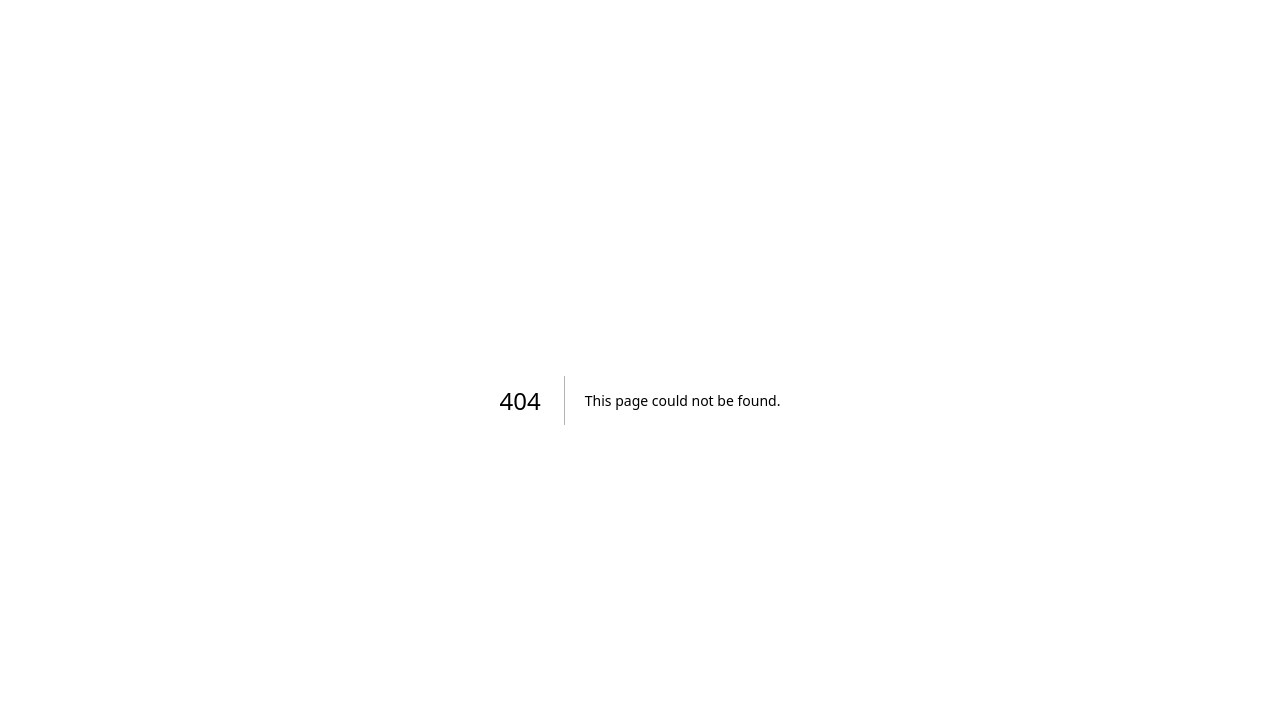
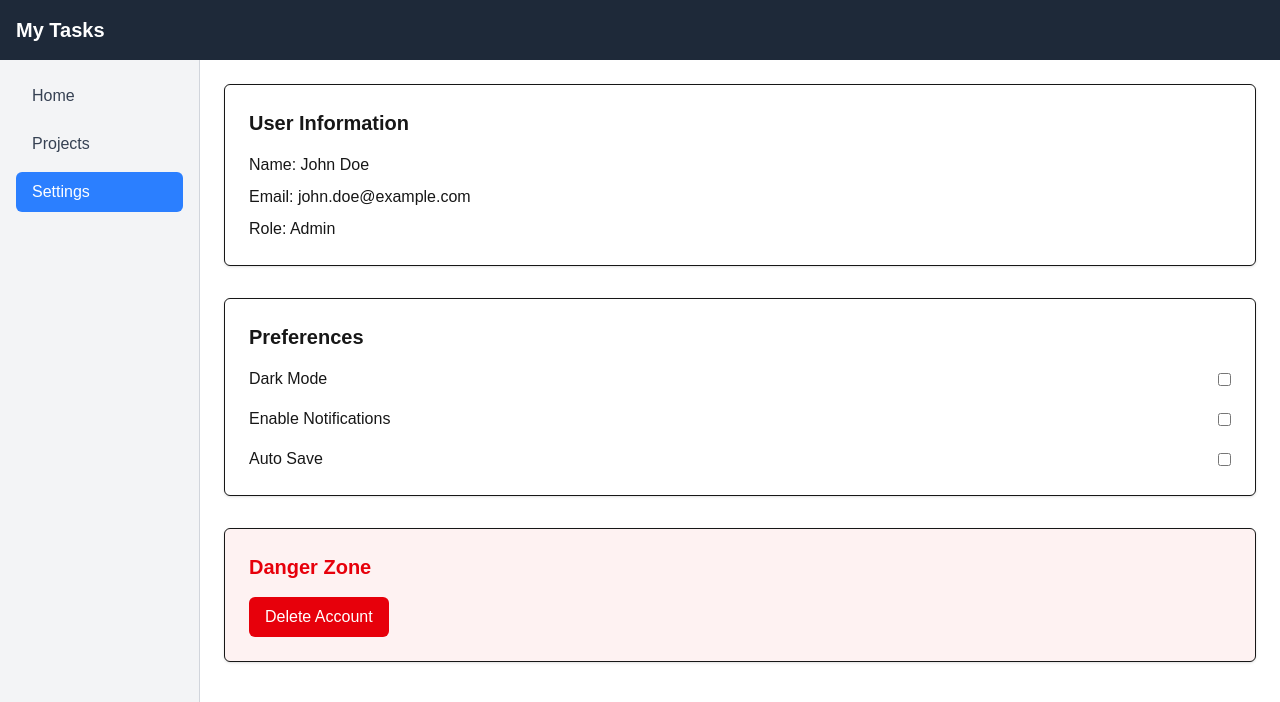
Before and after one commit to Maryam-Ashfaq10/Next.js-PM-tool, a Next.js app: page /settings in a window 1280 px wide. Before the commit this address had no page. Shown: the top 702 px of the page. Built offline with nearby package versions, Linux system fonts and the light colour scheme.

Commit message:
updated layout

```diff
--- /dev/null
+++ b/app/(pages)/settings/page.tsx
@@ -0,0 +1,49 @@
+// app/settings/page.tsx
+export default function SettingsPage() {
+  return (
+    <div className="space-y-8">
+      {/* User Info */}
+      <section className="p-6 border rounded-md bg-white shadow-sm">
+        <h2 className="text-xl font-semibold mb-4">User Information</h2>
+        <div className="space-y-2">
+          <div>
+            <span className="font-medium">Name:</span> John Doe
+          </div>
+          <div>
+            <span className="font-medium">Email:</span> john.doe@example.com
+          </div>
+          <div>
+            <span className="font-medium">Role:</span> Admin
+          </div>
+        </div>
+      </section>
+
+      {/* Settings Options */}
+      <section className="p-6 border rounded-md bg-white shadow-sm">
+        <h2 className="text-xl font-semibold mb-4">Preferences</h2>
+        <div className="space-y-4">
+          <div className="flex items-center justify-between">
+            <span>Dark Mode</span>
+            <input type="checkbox" className="toggle-checkbox" />
+          </div>
+          <div className="flex items-center justify-between">
+            <span>Enable Notifications</span>
+            <input type="checkbox" className="toggle-checkbox" />
+          </div>
+          <div className="flex items-center justify-between">
+            <span>Auto Save</span>
+            <input type="checkbox" className="toggle-checkbox" />
+          </div>
+        </div>
+      </section>
+
+      {/* Danger Zone */}
+      <section className="p-6 border rounded-md bg-red-50 shadow-sm">
+        <h2 className="text-xl font-semibold text-red-600 mb-4">Danger Zone</h2>
+        <button className="px-4 py-2 bg-red-600 text-white rounded-md hover:bg-red-700">
+          Delete Account
+        </button>
+      </section>
+    </div>
+  );
+}
--- a/app/components/Header.tsx
+++ b/app/components/Header.tsx
@@ -1,7 +1,7 @@
 export default function Header() {
   return (
     <header className="bg-gray-800 text-white p-4">
-      <h1 className="text-xl font-bold">My Dashboard</h1>
+      <h1 className="text-xl font-bold">My Tasks</h1>
     </header>
   );
 }
--- /dev/null
+++ b/app/components/SideMenu.tsx
@@ -0,0 +1,35 @@
+"use client";
+
+import Link from "next/link";
+import { usePathname } from "next/navigation";
+
+const menuItems = [
+  { name: "Home", path: "/" },
+  { name: "Projects", path: "/profile" },
+  { name: "Settings", path: "/settings" },
+];
+
+export default function SideMenu() {
+  const pathname = usePathname();
+
+  return (
+    <nav className="flex flex-col space-y-2">
+      {menuItems.map((item) => {
+        const isActive = pathname === item.path;
+        return (
+          <Link
+            key={item.path}
+            href={item.path}
+            className={`block px-4 py-2 rounded-md transition ${
+              isActive
+                ? "bg-blue-500 text-white"
+                : "text-gray-700 hover:bg-gray-200"
+            }`}
+          >
+            {item.name}
+          </Link>
+        );
+      })}
+    </nav>
+  );
+}
--- a/app/layout.tsx
+++ b/app/layout.tsx
@@ -1,7 +1,8 @@
 import type { Metadata } from "next";
 import { Geist, Geist_Mono } from "next/font/google";
 import "./globals.css";
-
+import Header from "./components/Header";
+import SideMenu from "./components/SideMenu"
 const geistSans = Geist({
   variable: "--font-geist-sans",
   subsets: ["latin"],
@@ -14,7 +15,7 @@ const geistMono = Geist_Mono({
 
 export const metadata: Metadata = {
   title: "Project management tool",
-  description: "Generated by create next app",
+  description: "Organize your tasks",
 };
 
 export default function RootLayout({
@@ -27,7 +28,20 @@ export default function RootLayout({
       <body
         className={`${geistSans.variable} ${geistMono.variable} antialiased`}
       >
-        {children}
+        <Header />
+
+        <div className="flex h-screen">
+
+          <aside className="w-50 bg-gray-100 border-r border-gray-300 p-4">
+            <SideMenu />
+          </aside>
+
+          {/* Main Body */}
+          <main className="flex-1 p-6  bg-white">
+            {children}
+          </main>
+
+        </div>
       </body>
     </html>
   );
--- a/app/page.tsx
+++ b/app/page.tsx
@@ -1,10 +1,9 @@
 import Image from "next/image";
-import Header from "./components/Header";
 
 export default function Home() {
   return (
     <div className="flex flex-col h-screen">
-      <Header />
+      <h1 className="text-2xl font-bold">Your summary</h1>
     </div>
   );
 }
```
